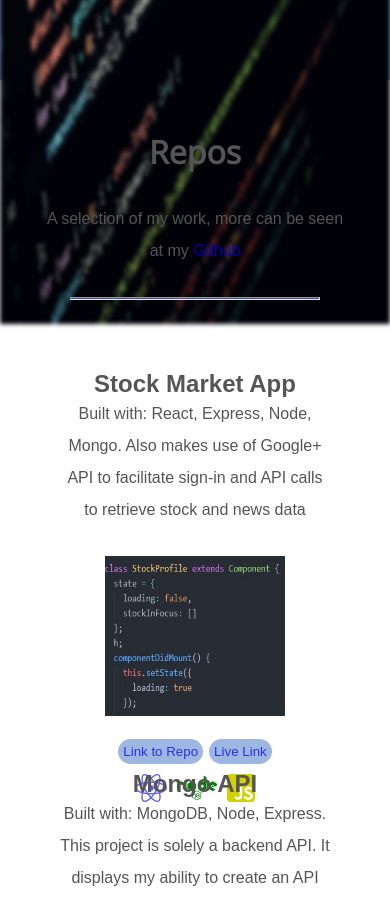
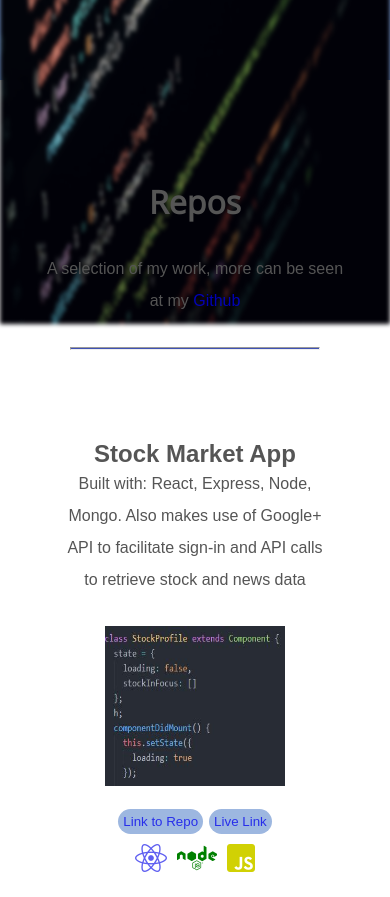
Before and after one commit to DenilsonDesigns/Portfolio-site, a plain HTML site: page index.html in a window 390 px wide. Shown: the part 520-1417 px from the top of the page. Drawn offline with nearby package versions, Linux system fonts and the light colour scheme.

Commit message:
fixed mobile issues

```diff
--- a/assets/css/styles.css
+++ b/assets/css/styles.css
@@ -364,17 +364,23 @@ footer p {
   }
 }
 @media (max-width: 800px) {
+  .title {
+    margin-top: 50px;
+  }
+  h2 {
+    margin-top: 20px;
+  }
   .destinations .grid li.small,
   .destinations .grid li.large {
     flex-basis: 100%;
-    margin-bottom: 50px;
+    /* margin-bottom: 50px; */
   }
   .packages .grid li {
     flex-basis: 100%;
     padding: 20px;
   }
-  .icons {
-    margin-bottom: 50px;
+  .repo-card {
+    margin-bottom: 120px;
   }
   .testimonials .quote {
     font-size: 18px;
```
